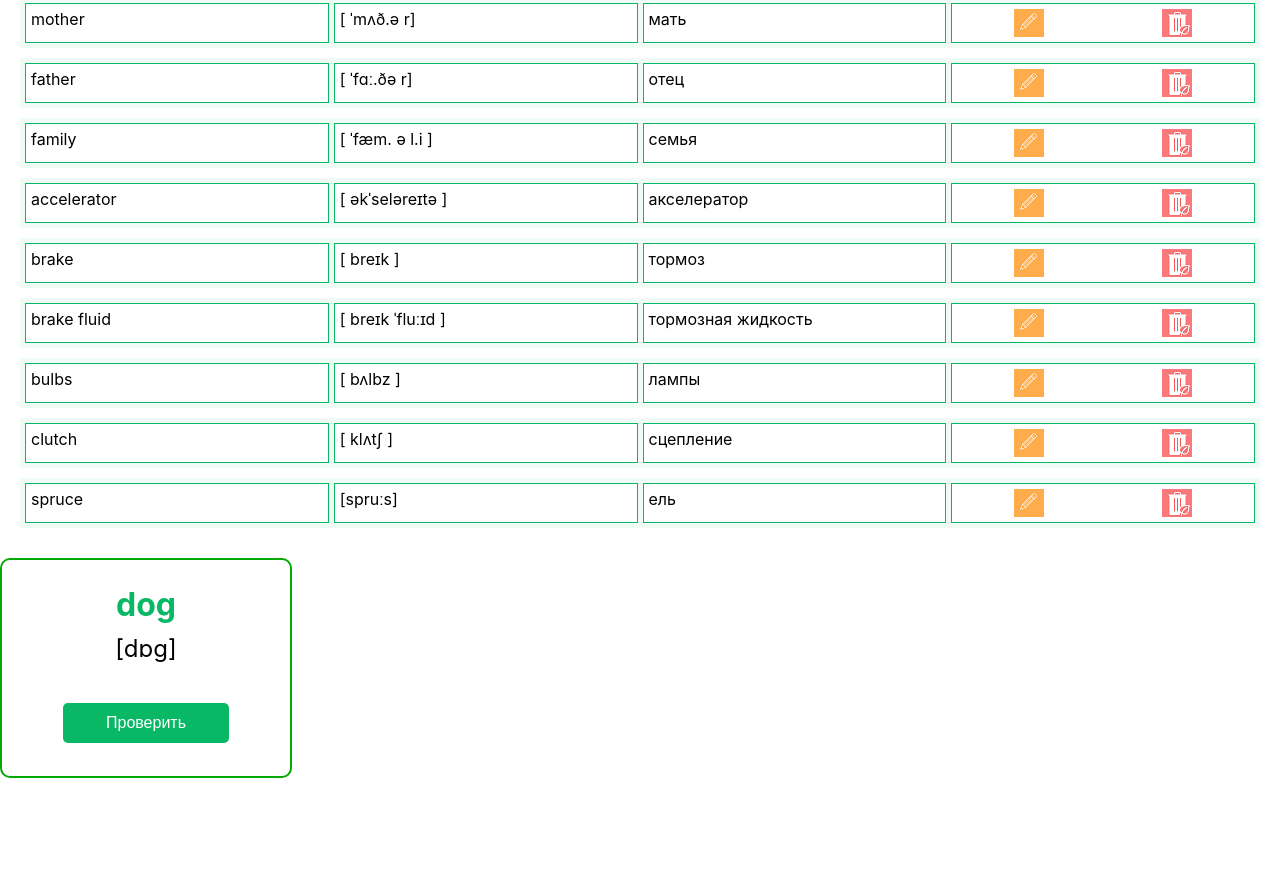
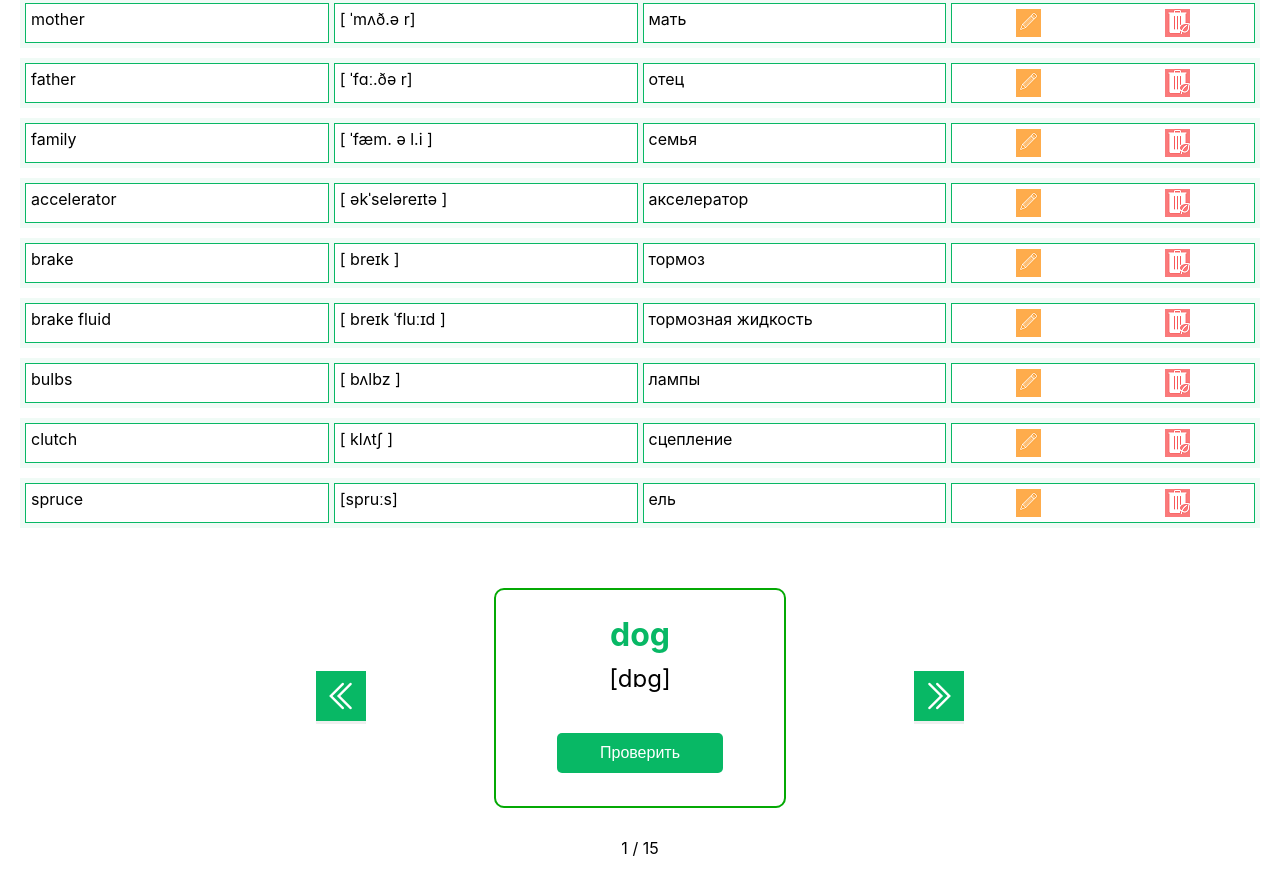
Before and after one commit to ElenaNaychuk/Homework, a React (Create React App) app in the folder learn_english_words/: page / in a window 1280 px wide. Shown: the part 1480-2374 px from the top of the page. Built offline with nearby package versions, Linux system fonts and the light colour scheme.

Commit message:
Создала компонент CardGallery, повесила обработчики событий на кнопки, прописала функции для перелистывания карточек слова.

```diff
--- a/learn_english_words/src/App.js
+++ b/learn_english_words/src/App.js
@@ -2,9 +2,11 @@ import WordCard from './components/WordCard/WordCard.jsx';
 import Header from './components/Header/Header.jsx';
 import MainPage from './components/MainPage/MainPage.jsx';
 import Footer from './components/Footer/Footer.jsx';
+import WordList from './components/WordList/WordList.jsx';
 import './style/App.scss';
-import WordComponent from './components/WordComponent/WordComponent.jsx';
+// import WordComponent from './components/WordComponent/WordComponent.jsx';
 import { words } from './components/WordComponent/wordsData.js';
+import CardGallery from './components/CardGallery/CardGallery.jsx';
 
 
 function App() {
@@ -12,25 +14,14 @@ function App() {
     <div className='wrapper'>
       <Header />
       <MainPage />
-      <div className='container_words_list'>
-        {
-          words.map((word, index) =>
-            <WordComponent
-              english={word.english}
-              transcription={word.transcription}
-              russian={word.russian}
-              tag={word.tags}
-              id={word.id}
-            />
-          )
-        }
-      </div>
-      <WordCard
+      <WordList words={words} />
+      {/* <WordCard
         english={words[0].english}
         transcription={words[0].transcription}
         id={words[0].id}
         russian={words[0].russian}
-      />
+      /> */}
+      <CardGallery words={words} />
       <Footer />
     </div>
   );
--- /dev/null
+++ b/learn_english_words/src/components/CardGallery/CardGallery.jsx
@@ -0,0 +1,60 @@
+import style from './cardGallery.module.scss';
+// import leftBtnImg from './assets/images/icons8-двойная-стрелка-влево-50.png'
+// import rightBtnImg from './assets/images/icons8-двойная-стрелка-вправо-50.png'
+import WordCard from '../WordCard/WordCard.jsx';
+import { useState } from 'react';
+import Button from '../WordComponent/Button/Button';
+
+function CardGallery({ words, ...props }) {
+    const [clicked, setClick] = useState(props.clicked || false);
+    const handelClick = () => {
+        setClick(true);
+    }
+
+    const [cardIndex, setIndexCard] = useState(0);
+    const showPreviousCard = () => {
+        if (cardIndex === 0) {
+            setIndexCard(words.length - 1)
+        } else {
+            setIndexCard(cardIndex - 1)
+        }
+        setClick(false);
+    }
+
+    const showNextCard = (words) => {
+        if (cardIndex === words.length - 1) {
+            setIndexCard(0)
+        } else {
+            setIndexCard(cardIndex + 1)
+        }
+        setClick(false);
+    }
+
+    return (
+        <div>
+            <div className={style.container}>
+                <Button
+                    function={showPreviousCard}
+                    className={style.btn}
+                    src='./assets/images/icons8-двойная-стрелка-влево-50.png'
+                />
+                <WordCard
+                    handelClick={handelClick}
+                    english={words[cardIndex].english}
+                    transcription={words[cardIndex].transcription}
+                    id={words[cardIndex].id}
+                    russian={words[cardIndex].russian}
+                    clicked={clicked}
+                />
+                <Button
+                    function={showNextCard}
+                    className={style.btn}
+                    src='./assets/images/icons8-двойная-стрелка-вправо-50.png'
+                />
+            </div>
+            <div className={style.card_number}>{cardIndex + 1} / {words.length}</div>
+        </div>
+    );
+}
+
+export default CardGallery;
--- /dev/null
+++ b/learn_english_words/src/components/CardGallery/cardGallery.module.scss
@@ -0,0 +1,22 @@
+.container {
+    display: flex;
+    justify-content: center;
+    gap: 10vw;
+    align-items: center;
+    margin: 30px;
+
+    .btn {
+        border: none;
+    }
+
+    .btn:hover {
+        cursor: pointer;
+        box-shadow: 0.3em 0.3em 2em #08b865;
+    }
+
+}
+
+.card_number {
+    text-align: center;
+    margin-bottom: 30px;
+}
--- a/learn_english_words/src/components/Footer/Footer.jsx
+++ b/learn_english_words/src/components/Footer/Footer.jsx
@@ -3,9 +3,9 @@ import style from './footer.module.scss';
 function Footer() {
     return (
         <footer className={style.container}>
-            <button className={`${style.learned_words} ${style.block_navigation}`}>Выученные</button>
-            <button className={`${style.categories} ${style.block_navigation}`}>Категории</button>
-            <button className={`${style.words_list} ${style.block_navigation}`}>Список слов</button>
+            <button className={style.block_navigation}>Выученные</button>
+            <button className={style.block_navigation}>Карточки слов</button>
+            <button className={style.block_navigation}>Список слов</button>
         </footer>
     );
 }
--- a/learn_english_words/src/components/Footer/footer.module.scss
+++ b/learn_english_words/src/components/Footer/footer.module.scss
@@ -31,5 +31,4 @@
     position: sticky;
     bottom: 0;
     z-index: 1;
-
 }
--- a/learn_english_words/src/components/WordCard/WordCard.jsx
+++ b/learn_english_words/src/components/WordCard/WordCard.jsx
@@ -2,10 +2,6 @@ import { useState } from 'react';
 import style from './wordCard.module.scss'
 
 function WordCard(props) {
-    const [clicked, setClick] = useState(props.clicked || false);
-    const handelClick = () => {
-        setClick(true);
-    }
 
     return (
         <div className={style.container_card} id={props.id}>
@@ -13,9 +9,9 @@ function WordCard(props) {
             <div className={style.transcript}>{props.transcription}</div>
             <div className={style.buttons}>
                 {
-                    clicked
+                    props.clicked
                         ? <p className={style.wordRussian}>{props.russian}</p>
-                        : <button onClick={handelClick} className={style.button}>Проверить</button>
+                        : <button onClick={props.handelClick} className={style.button}>Проверить</button>
                 }
             </div>
         </div>
--- a/learn_english_words/src/components/WordComponent/Button/Button.jsx
+++ b/learn_english_words/src/components/WordComponent/Button/Button.jsx
@@ -2,7 +2,12 @@ import style from './button.module.scss'
 
 function Button(props) {
     return (
-        <button onClick={props.function} className={`${style.btn} ${props.style}`} >{props.content}</button >
+        <button
+            onClick={props.function}
+            className={`${style.btn} ${props.style}`}
+        >
+            <img src={props.src} />
+        </button >
     );
 }
 
--- a/learn_english_words/src/components/WordComponent/Button/button.module.scss
+++ b/learn_english_words/src/components/WordComponent/Button/button.module.scss
@@ -1,7 +1,5 @@
 .btn {
     border: none;
-    width: 30px;
-    height: 28px;
 }
 
 .btn:hover {
--- a/learn_english_words/src/components/WordComponent/WordComponent.jsx
+++ b/learn_english_words/src/components/WordComponent/WordComponent.jsx
@@ -1,13 +1,9 @@
-import style from './wordComponent.module.scss';
-import { useState } from 'react'
 import Word from './Word/Word.jsx';
 import Button from './Button/Button';
+import { useState } from 'react'
+import style from './wordComponent.module.scss';
 
 function WordComponent(props) {
-    const saveImg = <img className={style.img} src='./assets/images/icons8-галочка-64.png' alt='photo' />;
-    const editImg = <img src='./assets/images/icons8-карандаш-100.png' alt='photo' />;
-    const canselImg = <img className={style.img} src='./assets/images/icons8-отменить-30.png' alt='photo' />;
-    const deleteImg = <img className={style.img} src='./assets/images/icons8-сортировка-отходов-50.png' alt='photo' />;
 
     const [isEditing, setIsEditing] = useState(props.clicked || false);
 
@@ -25,26 +21,24 @@ function WordComponent(props) {
             <Word content={props.transcription} isEditing={isEditing} />
             <Word content={props.russian} isEditing={isEditing} />
             <div className={`${style.btn_container} ${style.wrapper}`}>
-                {
-                    isEditing &&
-                    <Button content={saveImg} style={style.btn_save} />
-                }
-                {
-                    isEditing &&
-                    <Button function={cancelEditing} content={canselImg} style={style.cancel_edit_btn} />
-                }
-                {
-                    isEditing &&
-                    <Button content={deleteImg} style={style.btn_delete} />
-                }
-                {
-                    !isEditing &&
-                    <Button function={edit} content={editImg} style={style.btn_edit} />
-                }
-                {
-                    !isEditing &&
-                    < Button content={deleteImg} style={style.btn_delete} />
-                }
+                {isEditing && <Button
+                    style={style.btn_save}
+                    src='./assets/images/icons8-галочка-64.png'
+                />}
+                {isEditing && <Button
+                    function={cancelEditing}
+                    style={style.cancel_edit_btn}
+                    src='./assets/images/icons8-отменить-30.png'
+                />}
+                {!isEditing && <Button
+                    function={edit}
+                    style={style.btn_edit}
+                    src='./assets/images/icons8-карандаш-100.png'
+                />}
+                <Button
+                    style={style.btn_delete}
+                    src='./assets/images/icons8-сортировка-отходов-50.png'
+                />
             </div>
         </div>
     );
--- /dev/null
+++ b/learn_english_words/src/components/WordList/WordList.jsx
@@ -0,0 +1,21 @@
+import WordComponent from '../WordComponent/WordComponent.jsx';
+
+function WordList(props) {
+    return (
+        <div className="container_words_list">
+            {
+                props.words.map((word) =>
+                    <WordComponent
+                        english={word.english}
+                        transcription={word.transcription}
+                        russian={word.russian}
+                        tag={word.tags}
+                        id={word.id}
+                    />
+                )
+            }
+        </div>
+    );
+}
+
+export default WordList;
```
Also changed, not shown: learn_english_words/public/assets/images/icons8-двойная-стрелка-влево-50.png (added), learn_english_words/public/assets/images/icons8-двойная-стрелка-вправо-50.png (added).
